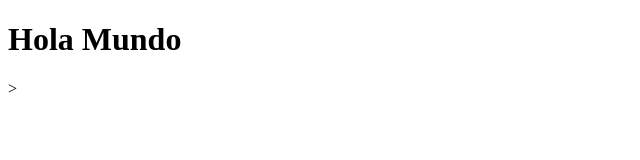
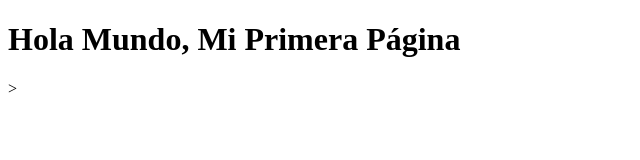
Before and after one commit to KevinOlm/Coursera-student, a plain HTML site: page site/index.html in a window 1280 px wide. Shown: the whole page, without its empty margins (0-640 px from the left). Drawn offline with Linux system fonts and the light colour scheme.

Commit message:
Pequeña Adición

```diff
--- a/site/index.html
+++ b/site/index.html
@@ -4,6 +4,6 @@
 	<title>Hola Mundo</title>
 </head>
 <body>
-<h1>Hola Mundo</h1>>
+<h1>Hola Mundo, Mi Primera Página</h1>>
 </body>
 </html>
```
